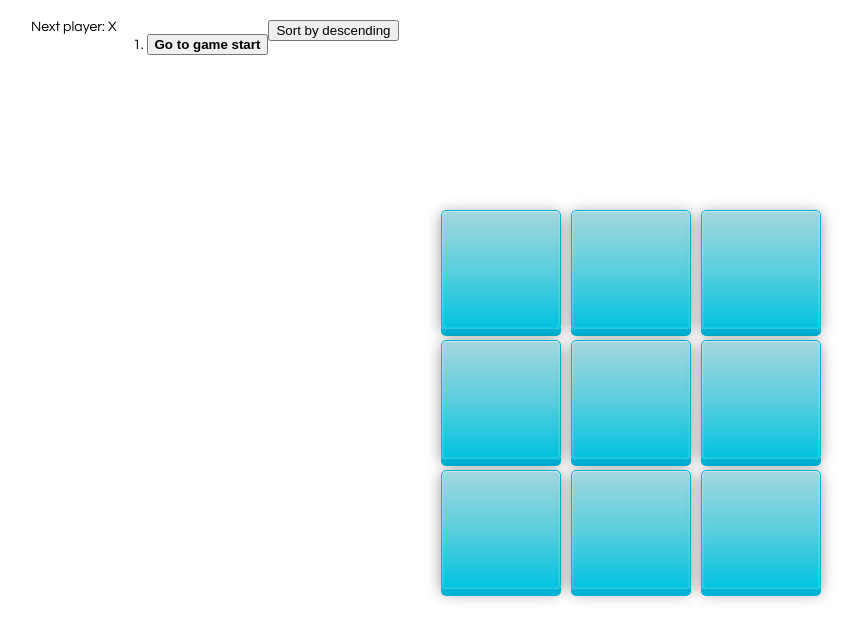
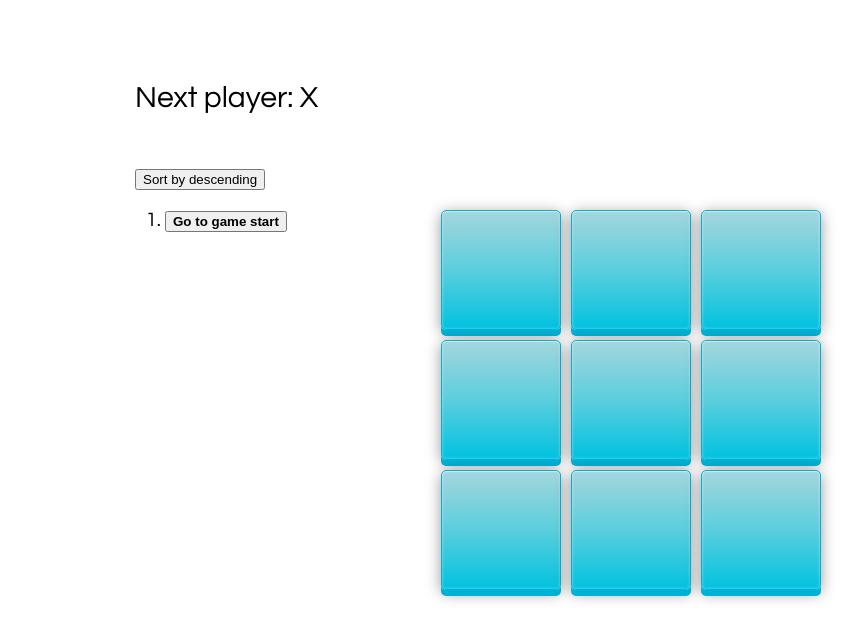
Before and after one commit to laurenchia/tic-tac-toe-game, a React app: page / in a window 1280 px wide. Shown: the whole page, without its empty margins (9-870 px from the left). Built offline with nearby package versions, Linux system fonts and the light colour scheme.

Commit message:
Add base styling and alignment

```diff
--- a/src/index.css
+++ b/src/index.css
@@ -97,15 +97,15 @@ ol, ul {
 }
 
 .game-info {
-  margin-left: 20px;
+  font-size: 20px;
+  display: block;
+  margin-left: 10%;
+  margin-top: 5%;
 }
 
-.game-moves {
-  float: right;
-}
-
-.moves-sort {
-  float: right;
+.game-status {
+  margin-bottom: 30%;
+  font-size: 30px;
 }
 
 .play-again {
@@ -118,8 +118,7 @@ ol, ul {
 }
 
 .play-again-button {
-  float: left;
-  margin-top: 250px;
-  margin-left: 100px;
+  margin:auto;
   position: fixed;
+  margin-left: 42%;
 }
--- a/src/index.js
+++ b/src/index.js
@@ -154,7 +154,7 @@ class Game extends React.Component {
                   desc
               }
              </button>
-           </li>
+          </li>
         )
     });
     {/* Note plain desc does NOT need { } because it is already in JS, the bold one is in JSX so it needs { } to access JS */}
@@ -178,13 +178,9 @@ class Game extends React.Component {
           />
         </div>
         <div className="game-info">
-          <div>{status}</div>
-        </div>
-        <div className="game-moves">
-          <ol>{this.state.isAsc ? moves : moves.reverse()}</ol>
-        </div>
-        <div className="moves-sort">
-          <button onClick={() => this.setState({isAsc : !this.state.isAsc})}>{this.state.isAsc ? 'Sort by descending' : 'Sort by ascending'}</button>
+          <div className="game-status">{status}</div>
+          <button className="sort-button" onClick={() => this.setState({isAsc : !this.state.isAsc})}>{this.state.isAsc ? 'Sort by descending' : 'Sort by ascending'}</button>
+          <ol id="moves-list">{this.state.isAsc ? moves : moves.reverse()}</ol>
         </div>
         <div className="play-again-button">
           {winner || draw ? (
```
